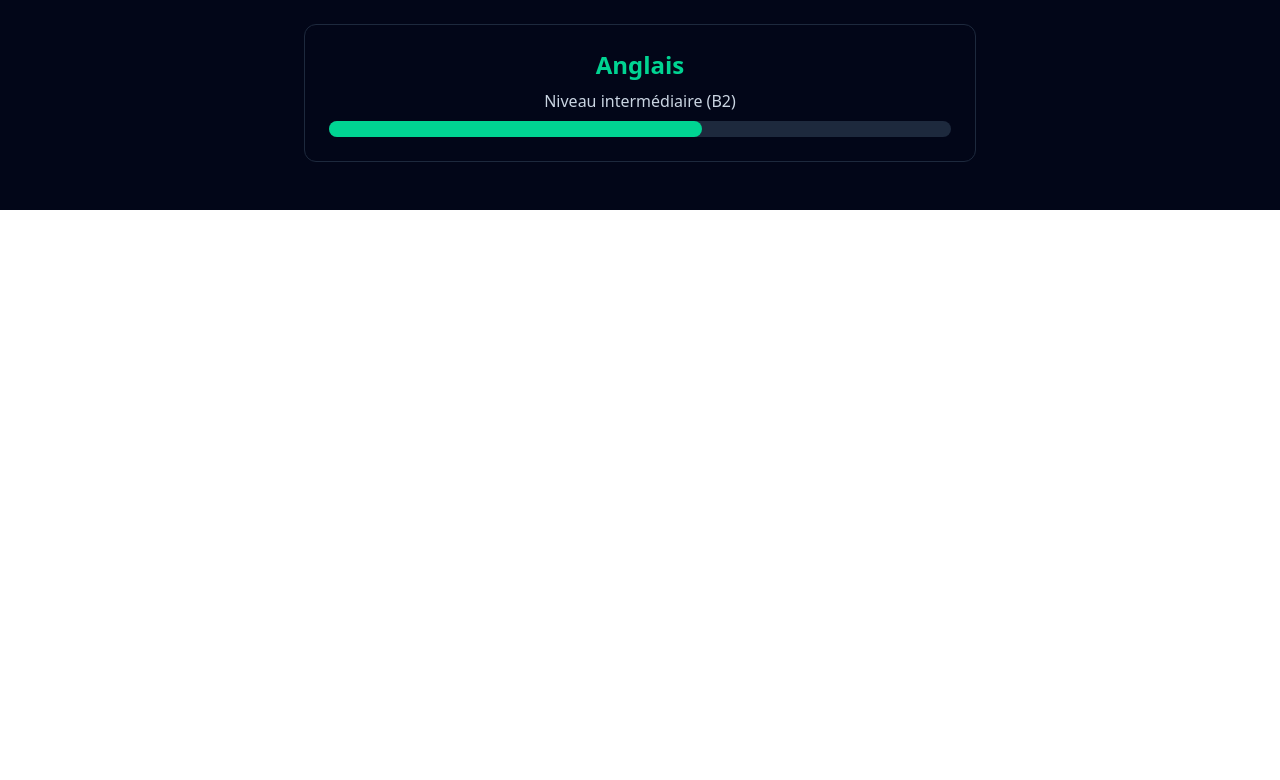
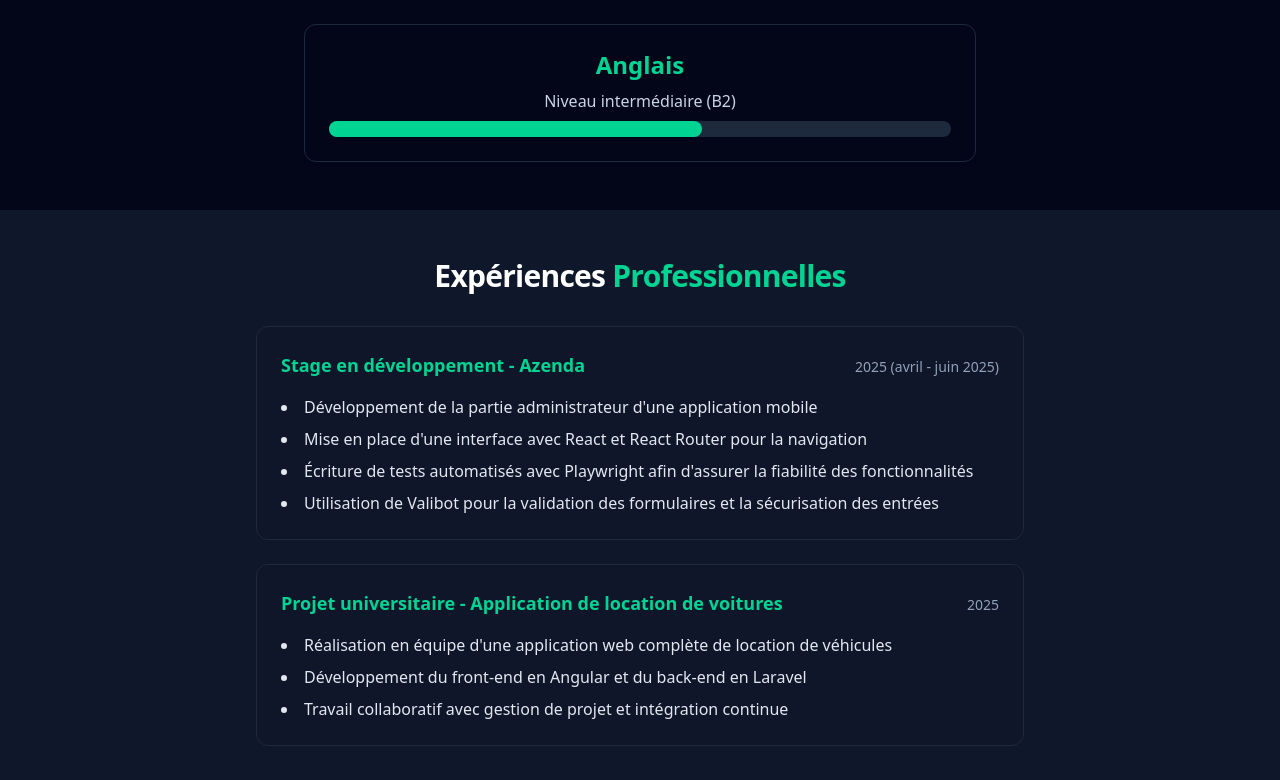
Before and after one commit to Mathias92-cmd/morel-mathias.github.io, a Next.js app: page /morel-mathias.github.io/ in a window 1280 px wide. Shown: the part 1364-2144 px from the top of the page. Before the commit the page ends 1574 px from the top, so only its background shows below. Built offline with nearby package versions, Linux system fonts and the light colour scheme.

Commit message:
Fixes #7 - Mise en place des expérience

```diff
--- /dev/null
+++ b/app/components/Experience.tsx
@@ -0,0 +1,55 @@
+export default function Experience() {
+  const experiences = [
+    {
+      year: "2025 (avril - juin 2025)",
+      summary: "Stage en développement - Azenda",
+      description: [
+        "Développement de la partie administrateur d'une application mobile",
+        "Mise en place d'une interface avec React et React Router pour la navigation",
+        "Écriture de tests automatisés avec Playwright afin d'assurer la fiabilité des fonctionnalités",
+        "Utilisation de Valibot pour la validation des formulaires et la sécurisation des entrées",
+      ],
+    },
+    {
+      year: "2025",
+      summary: "Projet universitaire - Application de location de voitures",
+      description: [
+        "Réalisation en équipe d'une application web complète de location de véhicules",
+        "Développement du front-end en Angular et du back-end en Laravel",
+        "Travail collaboratif avec gestion de projet et intégration continue",
+      ],
+    },
+  ];
+
+  return (
+    <section className="bg-slate-900 py-12 px-4">
+      <div className="max-w-4xl mx-auto text-center">
+        <h2 className="text-3xl font-bold mb-8 text-white tracking-tight">
+          Expériences <span className="text-emerald-400">Professionnelles</span>
+        </h2>
+
+        <div className="flex flex-col gap-6 max-w-3xl mx-auto">
+          {experiences.map((xp) => (
+            <div
+              key={`${xp.summary}-${xp.year}`}
+              className="border border-slate-800 rounded-xl p-6 w-full text-left bg-slate-900/60"
+            >
+              <div className="flex flex-col sm:flex-row sm:items-baseline sm:justify-between gap-2">
+                <span className="text-emerald-400 font-semibold text-lg">
+                  {xp.summary}
+                </span>
+                <span className="text-slate-400 text-sm">{xp.year}</span>
+              </div>
+
+              <ul className="mt-4 list-disc list-inside space-y-2 text-slate-200">
+                {xp.description.map((item, index) => (
+                  <li key={index}>{item}</li>
+                ))}
+              </ul>
+            </div>
+          ))}
+        </div>
+      </div>
+    </section>
+  );
+}
--- a/app/page.tsx
+++ b/app/page.tsx
@@ -3,6 +3,7 @@ import ContactBar from "./components/ContactBar";
 import Skills from "./components/Skills";
 import Formation from "./components/Formation";
 import Langage from "./components/Langage";
+import Experience from "./components/Experience";
 
 export default function Page() {
   return (
@@ -12,6 +13,7 @@ export default function Page() {
       <Skills />
       <Formation />
       <Langage />
+      <Experience />
     </main>
   );
 }
```
Also changed, not shown: 1 other file (tests, documents, lock files or other folders).
